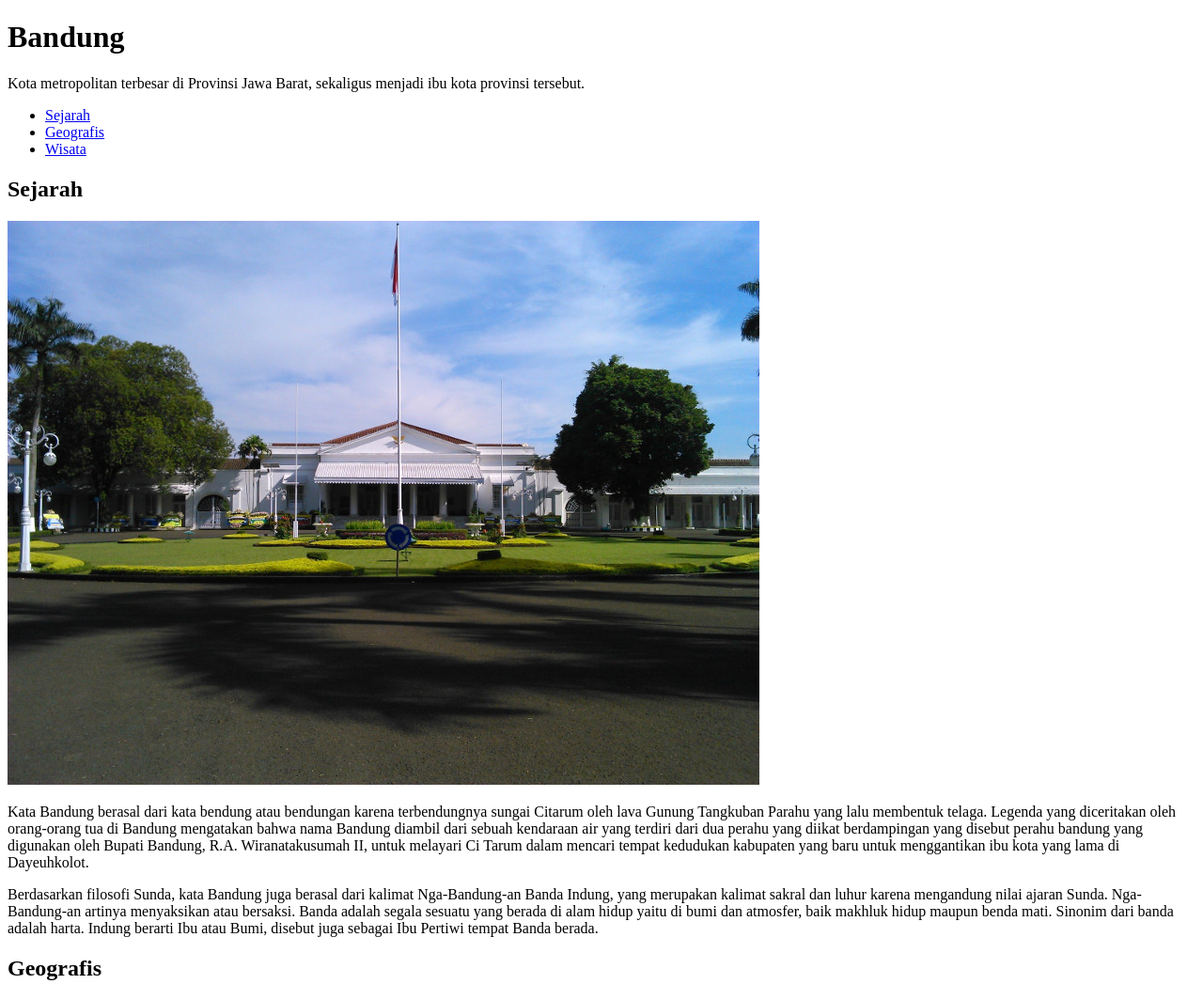
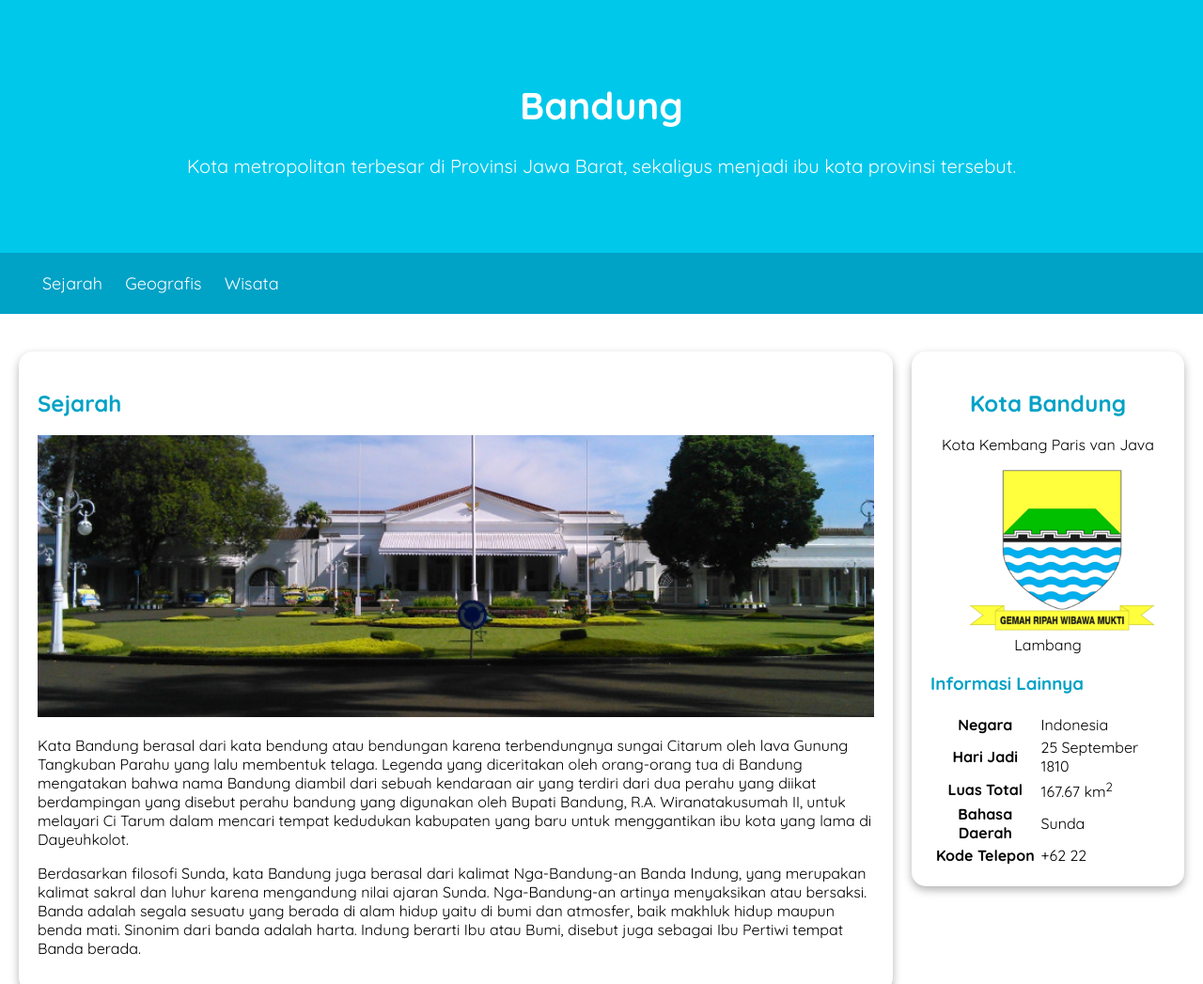
Before and after one commit to MuhammadRizki003/Bandung-city-profile, a plain HTML site: page index.html in a window 1280 px wide. Shown: the top 1047 px of the page at 94% size. Drawn offline with Linux system fonts and the light colour scheme.

Commit message:
Update & Add new file

```diff
--- /dev/null
+++ b/assets/styles/style.css
@@ -0,0 +1,85 @@
+*{
+    box-sizing: border-box;
+}
+body {
+    font-family: 'Quicksand',sans-serif;
+    margin: 0;
+    padding: 0;
+}
+h2,h3{
+    color: #00a2c6;
+}
+footer{
+    padding: 20px;
+    color: white;
+    background-color: #00a2c6;
+    text-align: center;
+    font-weight: bold;
+}
+nav a {
+    font-size: 18px;
+    font-weight: 400;
+    text-decoration: none;
+    color: white;
+}
+nav a:hover{
+    font-weight: bold;
+}
+.profile header{
+    text-align: center;
+}
+.featured-image{
+    width: 100%;
+    max-height: 300px;
+    object-fit: cover;
+    object-position: center;
+}
+.profile img{
+    width: 200px;
+}
+.card {
+    box-shadow: 0 4px 10px 0 rgba(0, 0, 0, 0.3);
+    border-radius: 15px;
+    padding: 20px;
+    margin-top: 20px;
+}
+.jumbotron{
+    font-size: 20px;
+    padding: 60px;
+    background-color: #00c8eb;
+    text-align: center;
+    color: white;
+}
+nav li{
+    display: inline;
+    list-style-type: none;
+    margin-right: 20px;
+}
+nav{
+    background-color: #00a2c6;
+    padding: 5px;
+    position: sticky;
+    top: 0;
+}
+main{
+    padding: 20px;
+    overflow: auto;
+}
+#content{
+    float:left;
+    width: 75%;
+}
+aside{
+    float: right;
+    width: 25%;
+    padding-left: 20px;
+}
+header{
+    display: inline;
+}
+@media screen and (max-width: 1000px) {
+    #content, aside {
+    width: 100%;
+    padding: 0;
+    }
+}
--- a/index.html
+++ b/index.html
@@ -4,15 +4,22 @@
 <head>
     <meta charset="utf-8" />
     <title>Halaman Profil Bandung</title>
+    <link rel="stylesheet" href="assets/styles/style.css">
+    <link rel="preconnect" href="https://fonts.googleapis.com">
+    <link rel="preconnect" href="https://fonts.gstatic.com" crossorigin>
+    <meta name="viewport" content="width=device-width, initial-scale=1">
+    <link href="https://fonts.googleapis.com/css2?family=Quicksand:wght@400;700&display=swap" rel="stylesheet">
 </head>
 
 <body>
     <header>
-        <h1>Bandung</h1>
-        <p>
-            Kota metropolitan terbesar di Provinsi Jawa Barat, sekaligus menjadi ibu kota provinsi
-            tersebut.
-        </p>
+        <div class="jumbotron">
+            <h1>Bandung</h1>
+            <p>
+                Kota metropolitan terbesar di Provinsi Jawa Barat, sekaligus menjadi ibu kota provinsi
+                tersebut.
+            </p>
+        </div>
         <nav>
             <ul>
                 <li><a href="#sejarah">Sejarah</a></li>
@@ -23,9 +30,9 @@
     </header>
     <main>
         <div id="content">
-            <article id="sejarah">
+            <article id="sejarah" class="card">
                 <h2>Sejarah</h2>
-                <img src="assets/image/history.jpg" alt="Sejarah" />
+                <img src="assets/image/history.jpg" alt="Sejarah" class="featured-image">
                 <p>
                     Kata Bandung berasal dari kata bendung atau bendungan karena terbendungnya sungai Citarum oleh
                     lava Gunung Tangkuban Parahu yang lalu membentuk telaga. Legenda yang diceritakan oleh
@@ -44,9 +51,9 @@
                     Banda berada.
                 </p>
             </article>
-            <article id="geografis">
+            <article id="geografis" class="card">
                 <h2>Geografis</h2>
-                <img src="assets/image/geografis.jpg" alt="Geografis">
+                <img src="assets/image/geografis.jpg" alt="Geografis" class="featured-image">
                 <p>
                     Kota Bandung dikelilingi oleh pegunungan, sehingga bentuk morfologi wilayahnya bagaikan sebuah
                     mangkok raksasa, secara geografis kota ini terletak di tengah-tengah provinsi Jawa Barat,
@@ -62,7 +69,7 @@
                     pada musim hujan.
                 </p>
             </article>
-            <article id="wisata">
+            <article id="wisata" class="article card">
                 <h2>Wisata</h2>
                 <p>
                     Sejak dibukanya Jalan Tol Cipularang, kota Bandung telah menjadi tujuan utama dalam menikmati
@@ -72,7 +79,7 @@
                 </p>
                 <section>
                     <h3>Farm House Lembang</h3>
-                    <img src="assets/image/farm-house.jpg" alt="farm-house">
+                    <img src="assets/image/farm-house.jpg" alt="farm-house" class="featured-image">
                     <p>
                         Berada di jalur utama Bandung-Lembang, Farm House menjadi objek wisata yang tidak pernah sepi
                         pengunjung. Selain karena letaknya strategis, kawasan ini juga menghadirkan nuansa wisata khas
@@ -81,7 +88,7 @@
                 </section>
                 <section>
                     <h3>Observatorium Bosscha</h3>
-                    <img src="assets/image/bosscha.jpg" alt="Observatorium-bosscha">
+                    <img src="assets/image/bosscha.jpg" alt="Observatorium-bosscha" class="featured-image">
                     <p>
                         Memiliki beberapa teleskop, antara lain, Refraktor Ganda Zeiss, Schmidt Bimasakti, Refraktor
                         Bamberg, Cassegrain GOTO, dan Teleskop Surya. Refraktor Ganda Zeiss adalah jenis teleskop
@@ -96,7 +103,7 @@
         </div>
 
         <aside>
-            <article>
+            <article class="profile card">
                 <header>
                     <h2>Kota Bandung</h2>
                     <p>Kota Kembang Paris van Java</p>
@@ -133,6 +140,7 @@
             </article>
         </aside>
     </main>
+
     <footer>
         <p>Belajar Dasar Pemrograman Web &#169; 2024, Dicoding Academy</p>
     </footer>
```
